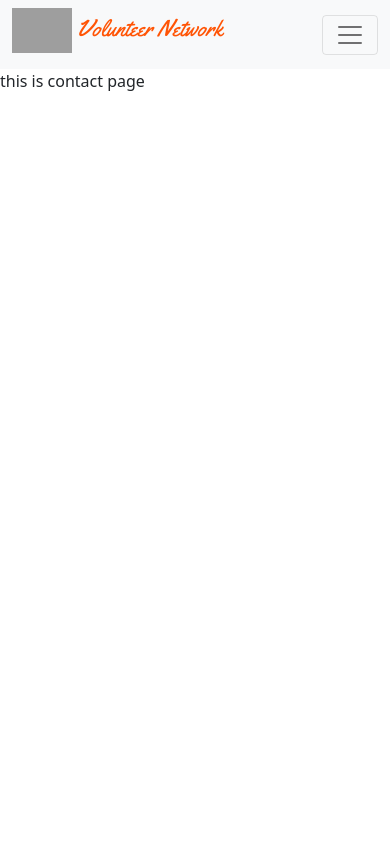
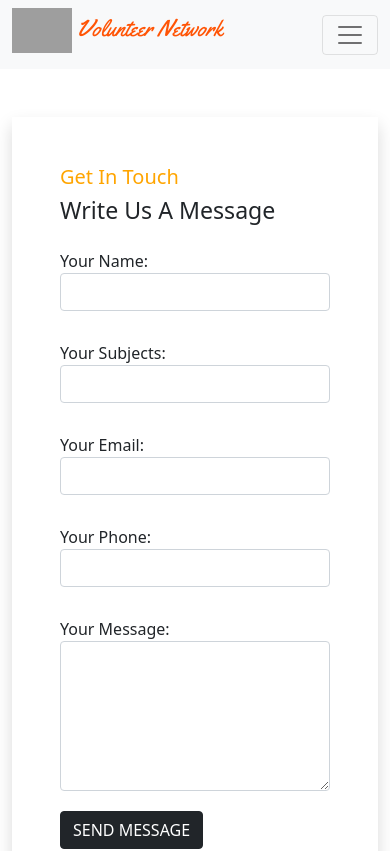
Before and after one commit to 9Abdurrahman2020/Volunteer-Network, a React (Create React App) app: page /contact in a window 390 px wide. Shown: the top 851 px of the page. Built offline with nearby package versions, Linux system fonts and the light colour scheme; grey boxes are pictures that could not be loaded.

Commit message:
login component design done

```diff
--- a/package.json
+++ b/package.json
@@ -3,6 +3,7 @@
   "version": "0.1.0",
   "private": true,
   "dependencies": {
+    "@emailjs/browser": "^3.4.0",
     "@reduxjs/toolkit": "^1.7.2",
     "@testing-library/jest-dom": "^4.2.4",
     "@testing-library/react": "^9.5.0",
--- a/src/App.js
+++ b/src/App.js
@@ -6,15 +6,19 @@
 import { BrowserRouter, Route, Routes } from 'react-router-dom';
 import AOS from 'aos';
 import 'aos/dist/aos.css';
+import Header from './Pages/Shared/Header/Header';
+import Registration from './Pages/Registration/Registration';
 AOS.init();
 
 function App() {
   return (
     <BrowserRouter>
+    <Header/>
       <Routes>
         <Route path="/" element={<Home/>}/>
         <Route path="/contact" element={<Contact/>}/>
         <Route path="/login" element={<Login/>}/>
+        <Route path="/registration" element={<Registration/>}/>
       </Routes>
     </BrowserRouter>
   );
--- a/src/Pages/Contact/Contact.js
+++ b/src/Pages/Contact/Contact.js
@@ -1,12 +1,114 @@
 import React from 'react';
-import Header from '../Shared/Header/Header';
+import emailjs from '@emailjs/browser';
+import './contact.css'
 
 const Contact = () => {
+
+    const handleContactSubmit = e => {
+        e.preventDefault()
+        emailjs.sendForm('service_uwd00mm','template_qq4n27d',e.target,
+        'user_z70rTODekCC0VrP6by2Ys')
+        .then(res=>{
+            if(res.status == 200){
+                alert(`
+                Thanks for Your Feedback !
+                We will reach you soon`)
+            }
+        })
+        .catch(err=>console.log(err))
+    }
+
     return (
-        <div>
-            <Header/>
-            this is contact page
+        <>
+        <div className="container my-5">
+            <div className="main-container">
+                <div className="input-container p-5 shadow">
+                    <h5 style={{color:'orange'}}>Get In Touch</h5>
+                    <h3>Write Us A Message</h3>
+                    <form onSubmit={handleContactSubmit}>
+                        <div className="inner-input mt-4">
+                            <div className='form-group'>
+                                <label htmlFor="name">Your Name:</label>
+                                <input
+                                type="text"
+                                name="name"
+                                className="form-control"
+
+                                id="inputName3"
+                                label="name"
+                                required/>
+                            </div>
+                            <div className='form-group'>
+                                <label htmlFor="subject">Your Subjects:</label>
+                                <input
+                                type="text"
+                                name="subject"
+                                className="form-control"
+
+                                id="inputSubject3"
+                                label="subject"
+                                required/>
+                            </div>
+                            <div className='form-group'>
+                                <label htmlFor="email">Your Email:</label>
+                                <input
+                                type="email"
+                                name="email"
+                                className="form-control"
+
+                                id="inputEmail3"
+                                label="email"
+                                required/>
+                            </div>
+                            <div className='form-group'>
+                                <label htmlFor="phone">Your Phone:</label>
+                                <input
+                                type="number"
+                                name="phone"
+                                className="form-control"
+
+                                id="inputPhone3"
+                                label="phone"
+                                required/>
+                            </div>
+                        </div>
+                        <div style={{marginTop:'30px', marginBottom:'20px'}} className='form-group'>
+                                <label htmlFor="message">Your Message:</label>
+                                <textarea style={{height:'150px'}}
+                                name="message"
+                                className="form-control"
+
+                                id="inputMessage3"
+                                label="message"
+                                required/>
+                        </div>
+                        <input className='btn btn-dark' type="submit" name="" id="" value="SEND MESSAGE" />
+                    </form>
+
+                </div>
+                <div className="info-container p-5 shadow">
+                    <div>
+                        <h5 style={{color:'orange'}}> <i class="fas fa-phone-square-alt"></i> Call Us Now:</h5>
+                        <p>+8801648308424</p>
+                    </div>
+                    <div style={{margin:'30px 0'}}>
+                        <h5 style={{color:'orange'}}> <i class="fas fa-envelope"></i> Email:</h5>
+                        <p>dev.Abdurrahman01@gmail.com</p>
+                    </div>
+                    <div>
+                        <h5 style={{color:'orange'}}> <i class="fas fa-location-arrow"></i> Our Address:</h5>
+                        <p>Mohamaya Chandpur,Dhaka Bangladesh.</p>
+                    </div>
+                    <div>
+                        <h5 style={{color:'orange'}}> <i class="fas fa-map-marked"></i> Our Location:</h5>
+                        <iframe title='something' src="https://www.google.com/maps/embed?pb=!1m18!1m12!1m3!1d58651.76211125316!2d90.7531324319887!3d23.252723597843673!2m3!1f0!2f0!3f0!3m2!1i1024!2i768!4f13.1!3m3!1m2!1s0x3754f09d81ce305b%3A0xf84711ec30ec10e9!2sMohamaya%2C%20R140%2C%20Shah%20Mahmudpur!5e0!3m2!1sen!2sbd!4v1644416180614!5m2!1sen!2sbd" width="100%" height="" allowfullscreen="" loading="lazy"></iframe>
+                    </div>
+                </div>
+
+            </div>
+
         </div>
+    </>
     );
 };
 
--- /dev/null
+++ b/src/Pages/Contact/contact.css
@@ -0,0 +1,22 @@
+.main-container{
+    display: grid;
+    grid-template-columns: 66.66% 33.33%;
+    grid-gap: 30px;
+}
+.inner-input{
+    display: grid;
+    grid-template-columns: auto auto;
+    grid-gap: 30px;
+}
+@media only screen and (max-width: 900px) {
+    .main-container{
+        display: grid;
+        grid-template-columns: auto;
+        grid-gap: 30px;
+    }
+    .inner-input{
+        display: grid;
+        grid-template-columns:auto;
+        grid-gap: 30px;
+    }
+  }
--- a/src/Pages/Home/Home/Home.js
+++ b/src/Pages/Home/Home/Home.js
@@ -1,6 +1,5 @@
 import React from 'react';
 import Footer from '../../Shared/Footer/Footer';
-import Header from '../../Shared/Header/Header';
 import AppealsDonations from '../AppealsDonations/AppealsDonations';
 import BecomeAVolunteer from '../BecomeAVolunteer/BecomeAVolunteer';
 import FeaturedBanner from '../FeaturedBanner/FeaturedBanner';
@@ -12,7 +11,6 @@
 const Home = () => {
     return (
         <div>
-            <Header/>
             <TopBanner/>
             <FeaturedBanner/>
             <OngoingProjects/>
--- a/src/Pages/Login/Login.js
+++ b/src/Pages/Login/Login.js
@@ -1,11 +1,37 @@
 import React from 'react';
-import Header from '../Shared/Header/Header';
+import { Button, Row } from 'react-bootstrap';
+import { Link } from 'react-router-dom';
+import './login.css';
 
 const Login = () => {
+
+
     return (
-        <div>
-            <Header/>
-            login page
+        <div className='login-container'>
+            <Row className="inner-login-container shadow">
+                <div className="col-lg-6 image-container">
+                    <img src="https://i.ibb.co/TtqGrbh/loign-img.jpg" alt="" />
+                </div>
+                <div className="col-lg-6 login-input-container">
+                    <h2 className='my-4'>LOGIN</h2>
+                    <form>
+                        <div class="input-group mb-3">
+                            <span class="input-group-text" id="basic-addon1"><i class="fas fa-envelope"></i></span>
+                            <input type="email" class="form-control" placeholder="Email" aria-label="email" aria-describedby="basic-addon1" required/>
+                        </div>
+                        <div class="input-group mb-3">
+                            <span class="input-group-text" id="basic-addon1"><i class="fas fa-lock"></i></span>
+                            <input type="password" class="form-control" placeholder="Password" aria-label="Password" aria-describedby="basic-addon1" required/>
+                        </div>
+                        <p style={{textAlign:'left'}}>New ? <Link style={{textDecoration:'none'}} to="/registration">Create an account <i class="fas fa-arrow-right"></i></Link></p>
+                        <input className='btn btn-success login-button' type="submit" value="Login" />
+                    </form>
+                    <div>
+                        <p className="my-3">or</p>
+                        <Button variant="danger"><i class="fab fa-google"></i> Sign in with Google</Button>
+                    </div>
+                </div>
+            </Row>
         </div>
     );
 };
--- /dev/null
+++ b/src/Pages/Login/login.css
@@ -0,0 +1,31 @@
+.login-container{
+    width: 100%;
+    height: 100vh;
+    background-image: linear-gradient(to right, #175fd1 ,  #c800ff);
+    display: flex;
+    justify-content: center;
+    align-items: center;
+}
+.inner-login-container{
+    border-radius: 10px;
+    width: 70%;
+    background-color: white;
+    align-items: center;
+}
+.image-container{
+    display: flex;
+    justify-content: center;
+    align-items: center;
+}
+.login-input-container{
+    text-align: center;
+    padding: 10%;
+}
+.login-button{
+    width: 100%;
+}
+@media only screen and ( max-width:991px ){
+    .image-container{
+        display: none;
+    }
+}
```
Also changed, not shown: 1 other file (tests, documents, lock files or other folders).
